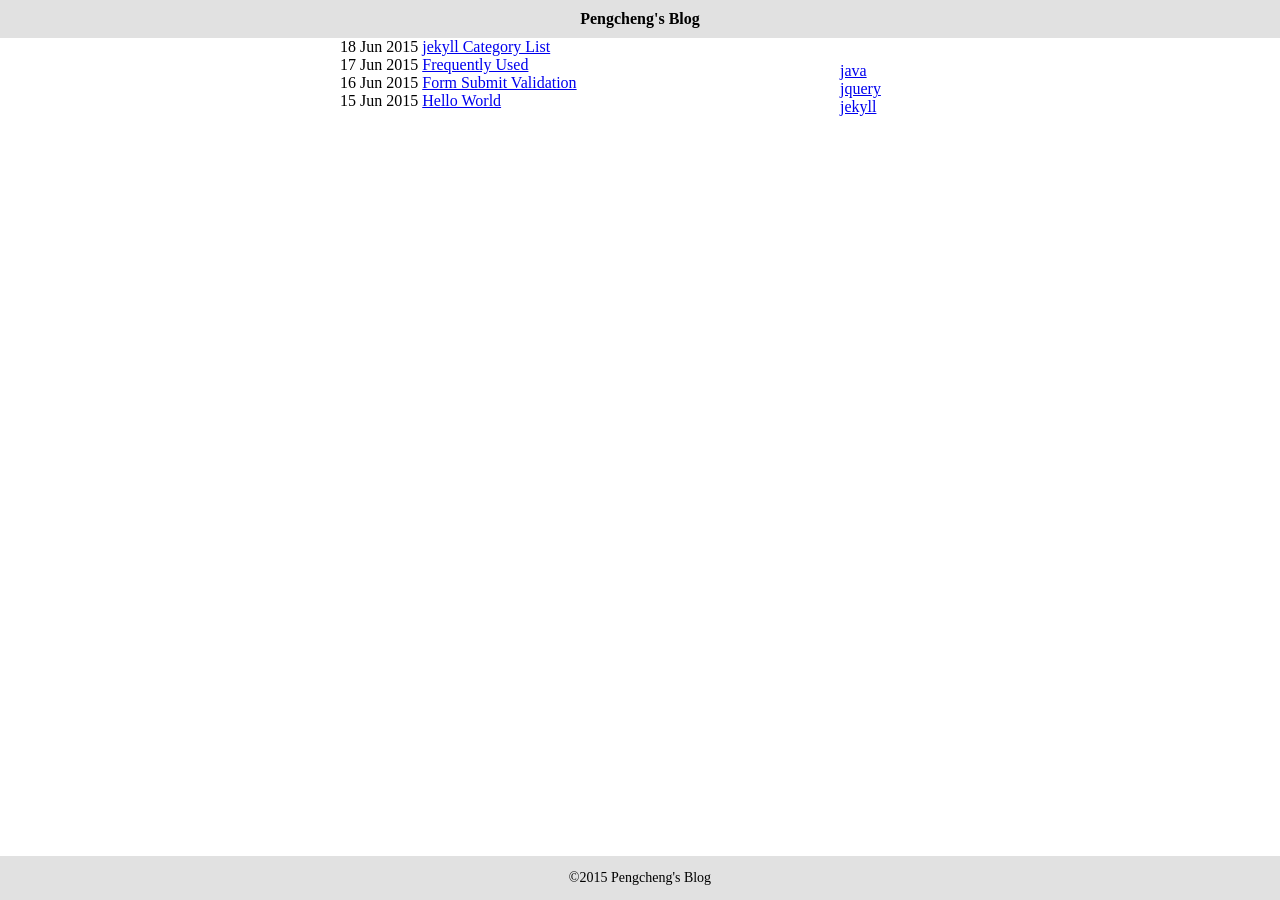
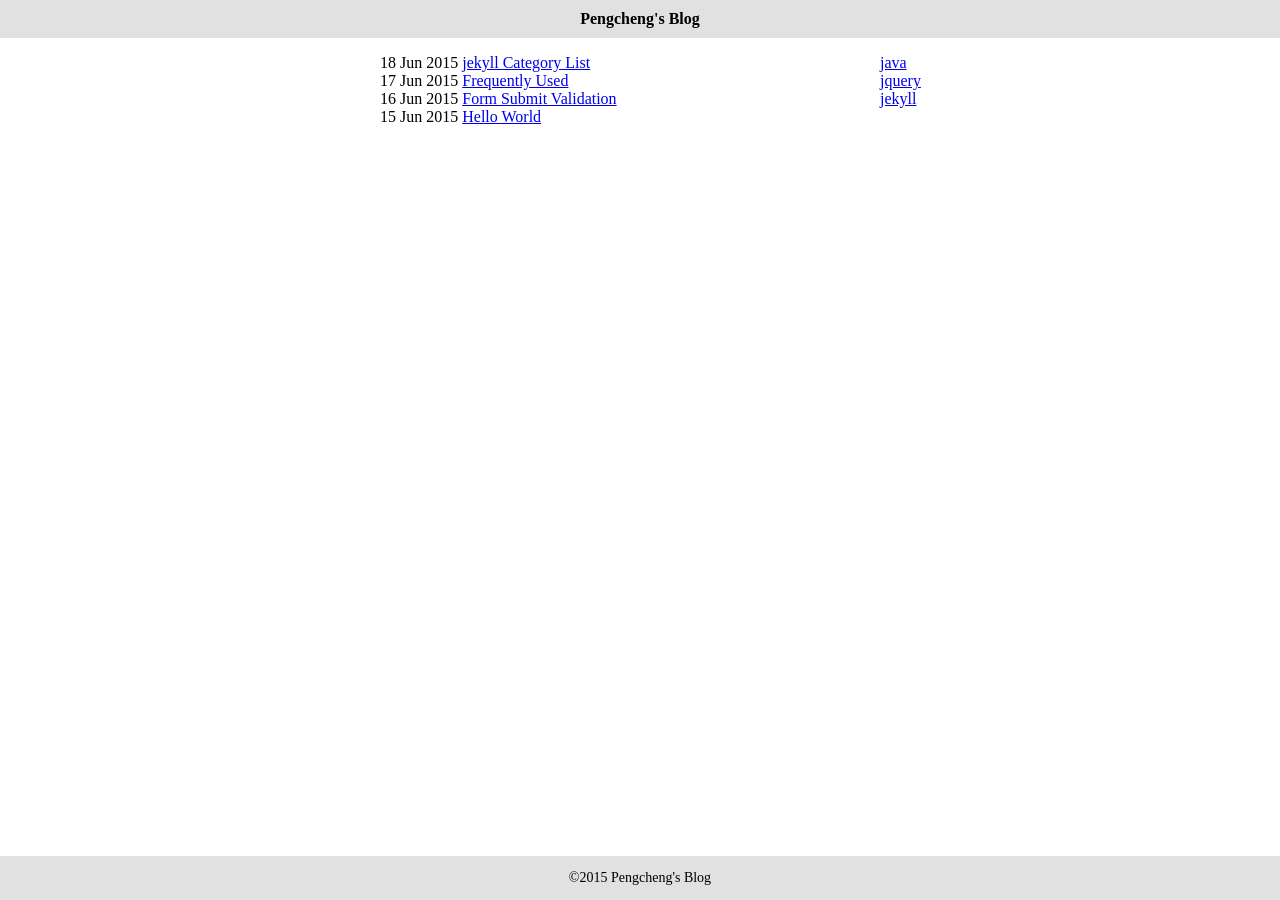
Before and after one commit to anfslove/jekyll_demo, a Jekyll site: the page built from index.html, in a window 1280 px wide. Built offline with Jekyll 4.4.1, drawn with Linux system fonts in a browser that asks for light colours.

Commit message:
Added categories.

```diff
--- a/_layouts/default.html
+++ b/_layouts/default.html
@@ -3,7 +3,7 @@
 	<div class="main">
 		{{ content }}
 	</div>
-　　<div class="right">
+	<div class="right">
 		<ul class="categories">
 			{% for cat in site.categories %}
 				<li><a href="{{ site.baseurl }}/categories/{{ cat[0] }}">{{ cat[0] }}</a></li>
--- a/css/main.css
+++ b/css/main.css
@@ -30,7 +30,6 @@
 .container{
 	width: 600px;
 	margin: 0 auto;
-	height: auto;
 }
 
 .main{
@@ -43,14 +42,9 @@
 }
 
 .posts{
-	margin: 0;
-	padding: 0;
 	list-style: none;
 }
 
 .categories{
-	margin: 0;
-	padding: 0;
 	list-style: none;
-	vertical-align: top;
 }
```
